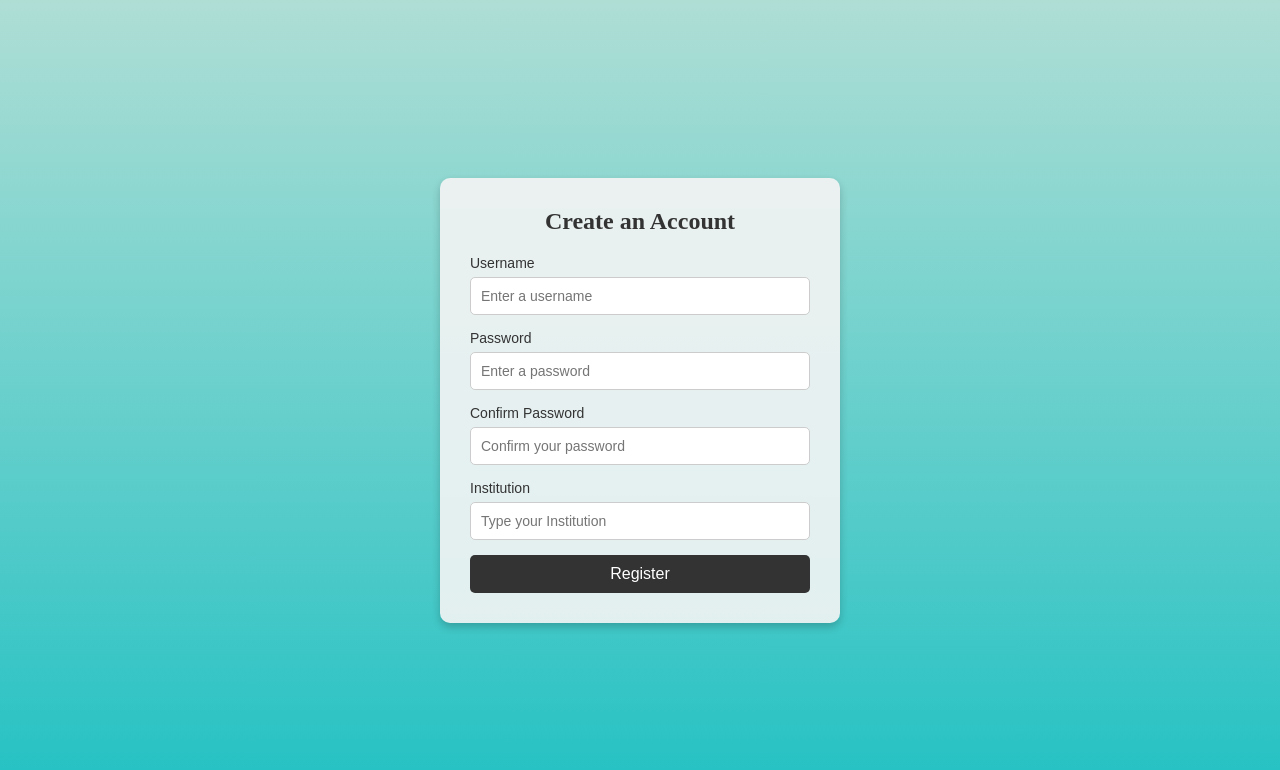
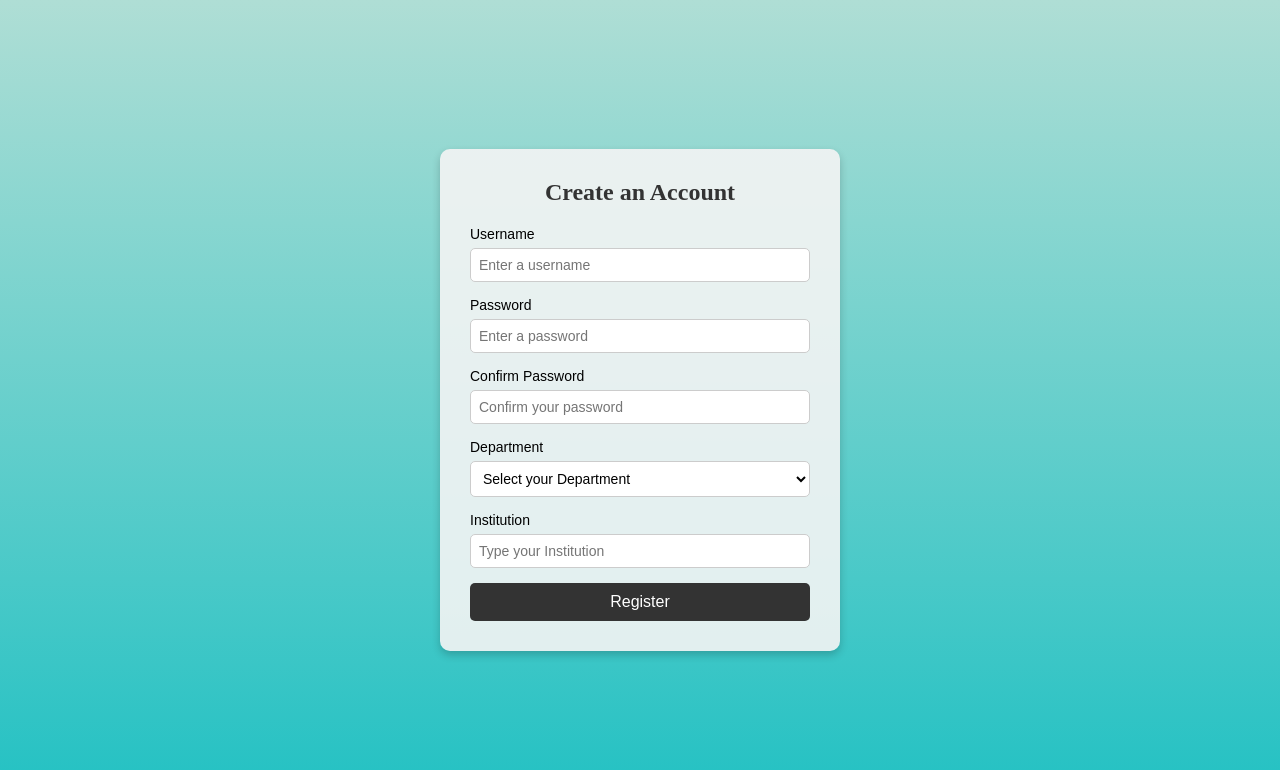
Before and after one commit to SolidariosAlenRoy/Attendance-management-system, a PHP site: page /register.php in a window 1280 px wide. Shown: the top 770 px of the page. Run offline with PHP 8.4, Linux system fonts and the light colour scheme.

Commit message:
modified log in and registration

```diff
--- a/css/log.css
+++ b/css/log.css
@@ -80,6 +80,7 @@ a{
 
 .input-group {
   margin-bottom: 15px;
+  width: 100%;
 }
 
 .input-group label {
--- a/css/reg.css
+++ b/css/reg.css
@@ -37,22 +37,33 @@ p {
 
 .input-group {
     margin-bottom: 15px;
-}
+    width: 100%;
+  }
 
-.input-group label {
+  .input-group label {
     display: block;
+    font-size: 14px;
     margin-bottom: 6px;
-    font-size: 14px;
-    color: #333;
-}
+    color: black;
+  }
 
-.input-group input {
+  .input-group input {
     width: 100%;
-    padding: 10px;
+    padding: 8px;
     font-size: 14px;
     border: 1px solid #ccc;
     border-radius: 5px;
-}
+  }
+
+  .input-group select {
+    width: 100%;
+    padding: 8px;
+    font-size: 14px;
+    border: 1px solid #ccc;
+    border-radius: 5px;
+    background-color: #fff;
+    cursor: pointer;
+  }
 
 .login-btn {
     width: 100%;
--- a/register.php
+++ b/register.php
@@ -8,14 +8,15 @@ if ($_SERVER["REQUEST_METHOD"] == "POST") {
     $password = $_POST['password'];
     $confirm_password = $_POST['confirm_password'];
     $institution = $_POST['institution'];
+    $department = $_POST['department'];
 
     if ($password !== $confirm_password) {
         $error_message = "Passwords do not match.";
     } else {
         $hashed_password = password_hash($password, PASSWORD_DEFAULT);
 
-        $stmt = $conn->prepare("INSERT INTO users (username, password, institution) VALUES (?, ?, ?)");
-        $stmt->bind_param("sss", $username, $hashed_password, $institution);
+        $stmt = $conn->prepare("INSERT INTO users (username, password, institution, department) VALUES (?, ?, ?, ('CABECS','CHAP','CASE','COE', 'BED'))");
+        $stmt->bind_param("sss", $username, $hashed_password, $institution, $department);
 
         if ($stmt->execute()) {
 
@@ -62,6 +63,17 @@ $conn->close();
           <label for="confirm_password">Confirm Password</label>
           <input type="password" id="confirm_password" name="confirm_password" placeholder="Confirm your password" required>
         </div>
+         <div class="input-group">
+           <label for="department">Department</label>
+              <select id="department" name="dept" required>
+                <option value="" disabled selected>Select your Department</option>
+                <option value="cabecs">CABECS</option>
+                <option value="chap">CHAP</option>
+                <option value="coe">COE</option>
+                <option value="case">CASE</option>
+                <option value="case">BED</option>
+              </select>
+         </div>
         <div class="input-group">
           <label for="institution">Institution</label>
           <input type="text" id="institution" name="institution" placeholder="Type your Institution" required>
```
Also changed, not shown: login.php (+7 -2 lines).
